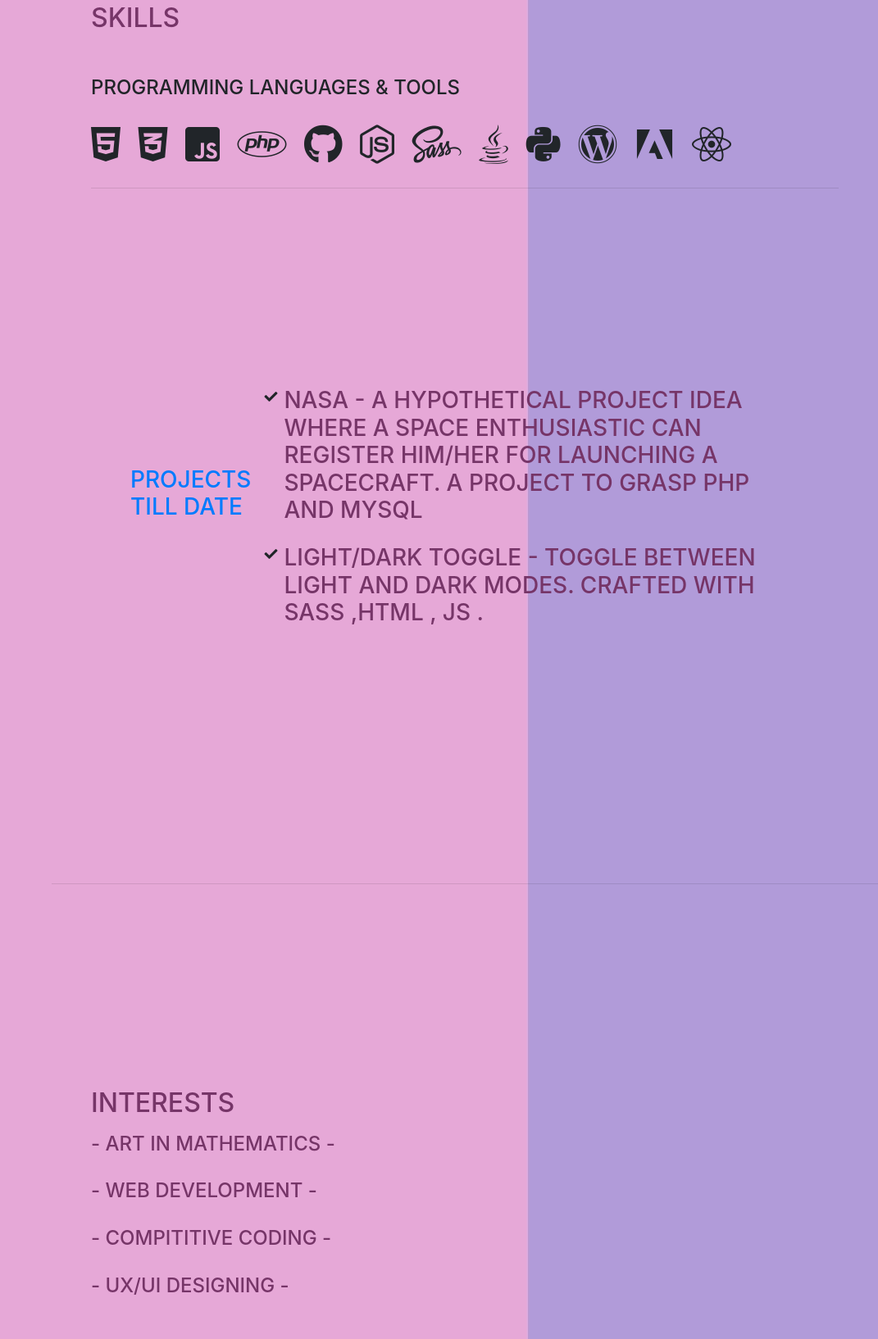
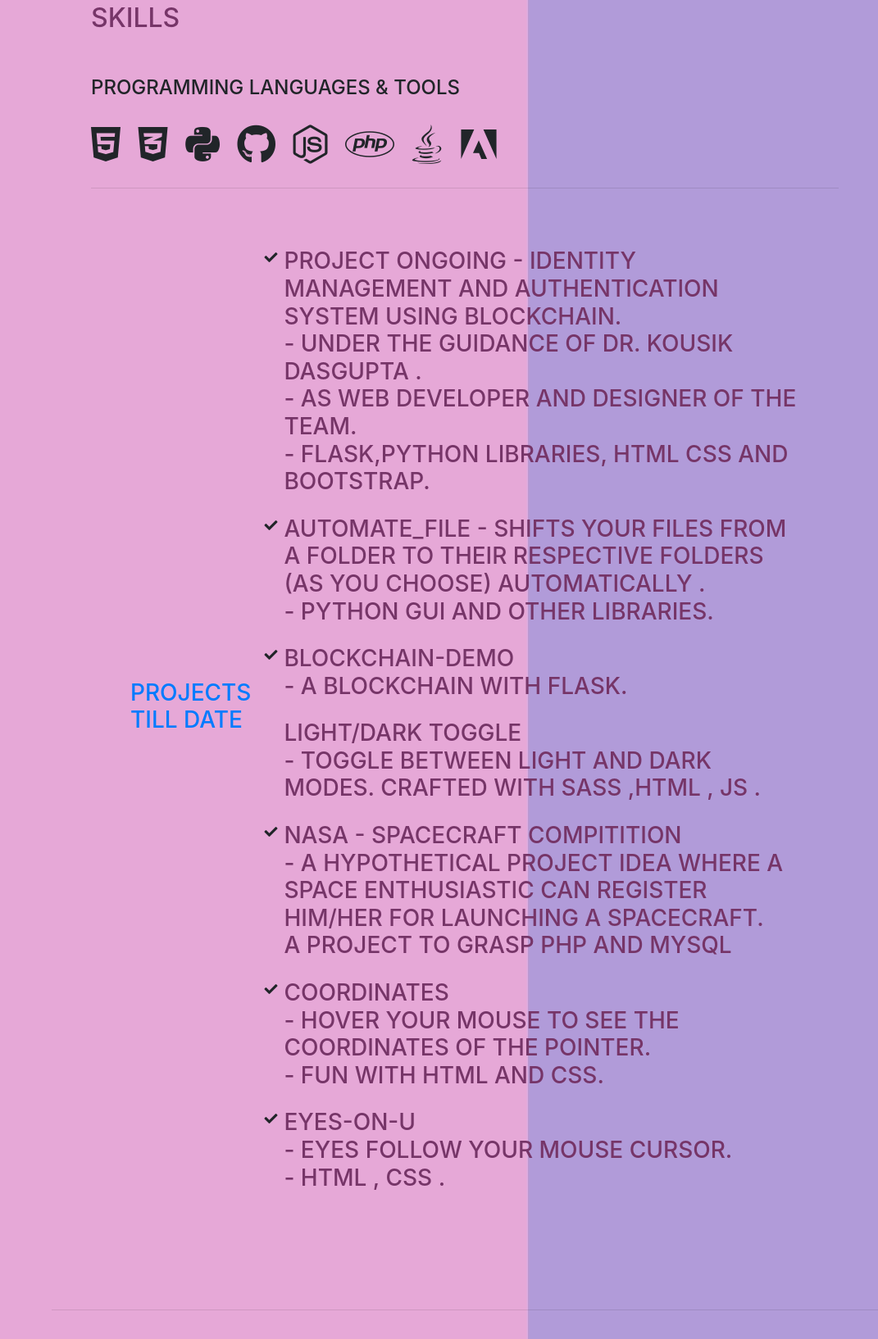
Before and after one commit to Suchana34/First-Portfolio-Page, a website with bundled scripts: page index.html in a window 1280 px wide. Shown: the part 1647-3281 px from the top of the page at 82% size, without its empty margins (209-1280 px from the left). Built offline with nearby package versions, Linux system fonts and the light colour scheme; a web font is replaced by a local one.

Commit message:
changed resume

```diff
--- a/index.html
+++ b/index.html
@@ -107,7 +107,7 @@
 
             </div>
             <div>Computer Science Engineering</div>
-            <p>CGPA - 9.14</p>
+            <p>YGPA - 8.78</p>
           </div>
           <div class="resume-date text-md-right">
             <span class="text-primary">August 2018 - June 2022</span>
@@ -143,10 +143,7 @@
             <i class="fab fa-css3-alt"></i>
           </li>
           <li class="list-inline-item">
-            <i class="fab fa-js-square"></i>
-          </li>
-          <li class="list-inline-item">
-            <i class="fab fa-php"></i>
+            <i class="fab fa-python"></i>
           </li>
           <li class="list-inline-item">
             <i class="fab fa-github"></i>
@@ -155,22 +152,14 @@
             <i class="fab fa-node-js"></i>
           </li>
           <li class="list-inline-item">
-            <i class="fab fa-sass"></i>
+            <i class="fab fa-php"></i>
           </li>
+
           <li class="list-inline-item">
               <i class="fab fa-java"></i>
             </li>
           <li class="list-inline-item">
-            <i class="fab fa-python"></i>
-          </li>
-          <li class="list-inline-item">
-            <i class="fab fa-wordpress"></i>
-          </li>
-          <li class="list-inline-item">
             <i class="fab fa-adobe"></i>
-          </li>
-          <li class="list-inline-item">
-            <i class="fab fa-react"></i>
           </li>
 
 
@@ -180,21 +169,76 @@
         <section class="resume-section p-3 p-lg-5 d-flex align-items-center" id="projects">
             <div class="subheading mb-5"><h3><span class="text-primary ">PROJECTS TILL DATE</span></h3></div>
             <ul class="fa-ul mb-5"><br>
+            <li>
+                <i class="fa-li fa fa-check"></i>
+                <h3 class="mb-0">
+                Project Ongoing
+                - Identity Management and Authentication System using Blockchain.<br>
+                - Under the guidance of Dr. Kousik Dasgupta .<br>
+
+                - As web developer and Designer of the team.<br>
+                - Flask,Python libraries, HTML CSS and Bootstrap.</h3>
+              </li>
+              <br>
               <li>
-                <i class="fa-li fa fa-check"></i>
-                <h3 class="mb-0">NASA
-
-                - A hypothetical project idea where a space enthusiastic
-                can register him/her for launching a spacecraft. A project to grasp PHP and MySQL
-              </h3></li><br>
               <li>
                 <i class="fa-li fa fa-check"></i>
                 <h3 class="mb-0">
-                LIGHT/DARK TOGGLE
+                automate_file
 
-                - Toggle between light and dark modes. Crafted with sass ,HTML , Js .
+                - Shifts your files from a folder to their respective folders (as you choose) automatically .<br>
+                - Python GUI and other libraries.
+
               </h3>
               </li>
+              <br>
+              <li>
+                <i class="fa-li fa fa-check"></i>
+                <h3 class="mb-0">
+                Blockchain-demo<br>
+
+                - A blockchain with flask.</h3>
+              </li>
+              <br>
+
+                <i class="fa-li fa fa-check"></i>
+                <h3 class="mb-0">
+                LIGHT/DARK TOGGLE<br>
+
+                - Toggle between light and dark modes. Crafted with Sass ,HTML , Js .
+              </h3>
+              </li>
+              <br>
+
+              <li>
+                <i class="fa-li fa fa-check"></i>
+
+                <h3 class="mb-0">NASA - spacecraft compitition<br>
+
+                - A hypothetical project idea where a space enthusiastic
+                can register him/her for launching a spacecraft.<br> A project to grasp PHP and MySQL
+              </h3></li><br>
+
+              <li>
+                <i class="fa-li fa fa-check"></i>
+                <h3 class="mb-0">
+                Coordinates<br>
+
+                - Hover your mouse to see the coordinates of the pointer.<br>
+                - Fun with HTML and CSS.
+                </h3>
+              </li>
+              <br>
+
+              <li>
+                <i class="fa-li fa fa-check"></i>
+                <h3 class="mb-0">
+                eyes-on-u<br>
+
+                - Eyes follow your mouse cursor.<br>
+                - HTML , CSS .</h3>
+              </li>
+
 
             </ul>
           </div>
@@ -206,8 +250,11 @@
     <section class="resume-section p-3 p-lg-5 d-flex align-items-center" id="interests">
       <div class="w-100"><div class="subheading mb-5">
         <h2 class="mb-3">Interests</h2>
-        <h4 class="mb-10">- Art in Mathematics - <br><br> - Web development - <br><br>- Compititive coding -
-        <br><br>- UX/UI designing -</h4>
+        <h4 class="mb-10"> - Web development - <br><br>
+        - Cryptoraphy - <br><br>
+        - Machine Learning - <br><br>
+        - Mathematics - <br><br>
+        - UX/UI designing -</h4>
       </div></div>
     </section>
 
@@ -219,9 +266,33 @@
         <ul class="fa-ul mb-0">
           <li>
             <i class="fa-li fa fa-trophy text-warning"></i>
-            JBNSTS BKMB 2018 Scholar</li>
+            JBNSTS BKMB Scholarship<br>
+            2018 - 2022<br>
+            State Govt. (West Bengal)</li>
 
         </ul>
+        <ul class="fa-ul mb-0">
+          <li>
+            <i class="fa-li fa fa-trophy text-warning"></i>
+            NPTEL - Programming, Data structures, Algorithms using Python<br>
+            2019<br>
+            Silver Elite Certificate from NPTEL.</li>
+
+        </ul>
+        <ul class="fa-ul mb-0">
+          <li>
+            <i class="fa-li fa fa-trophy text-warning"></i>
+            NPTEL - Problem Solving Through Programming in C<br>
+            2019<br>
+            Silver Elite Certificate from NPTEL.</li>
+        </ul>
+        <ul class="fa-ul mb-0">
+          <li>
+            <i class="fa-li fa fa-trophy text-warning"></i>
+            Olympiad rank 1 in IOM 2011, organised by SilverZone<br>
+            2011<br>
+            Merit Certificate from SilverZone.</li>
+
       </div></div>
     </section>
 
```
Also changed, not shown: 1 other file.
